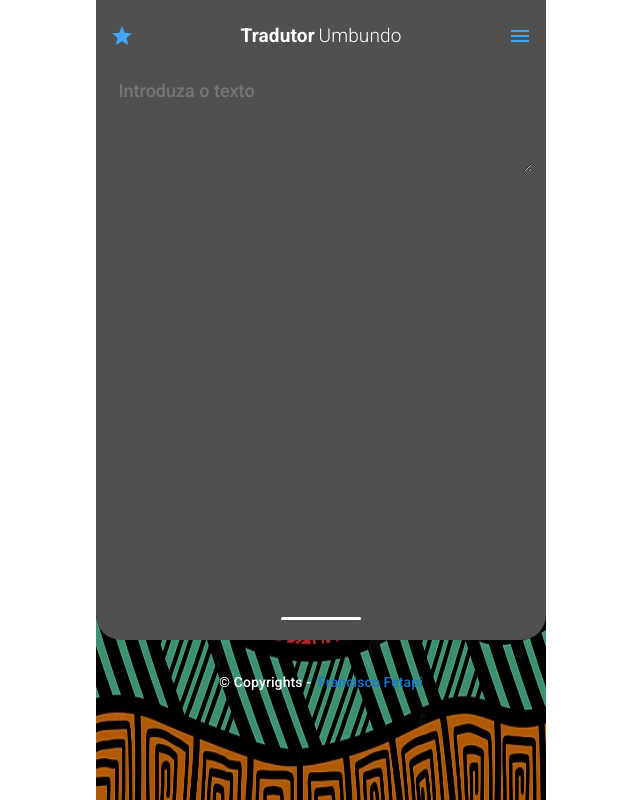
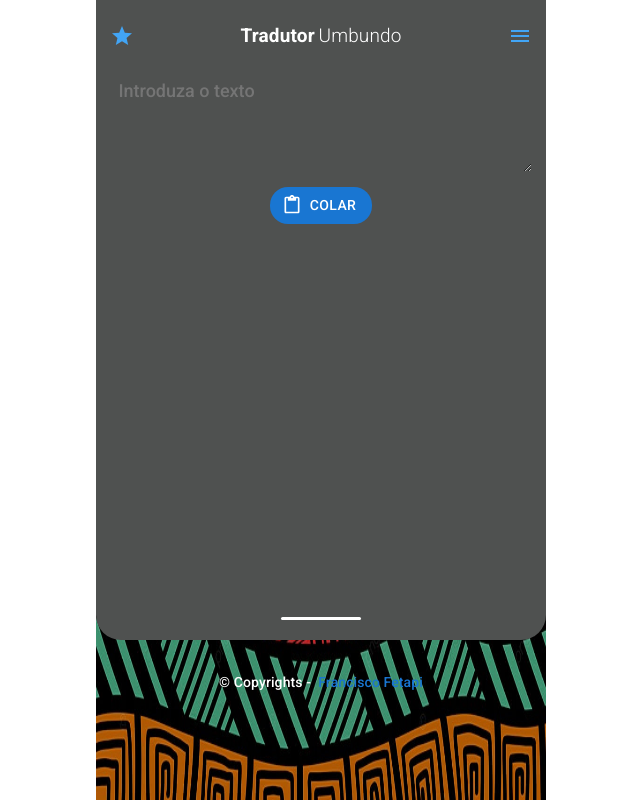
Before and after one commit to Francisco-Fetapi/portuguese-umbundo-dictionary, a React (Vite) app: page / in a window 1280 px wide. Shown: the whole page, without its empty margins (319-959 px from the left). Built offline with nearby package versions, Linux system fonts and the light colour scheme.

Commit message:
Paste Button added

```diff
--- a/src/components/Header.tsx
+++ b/src/components/Header.tsx
@@ -2,6 +2,7 @@ import { Box, IconButton, Stack, useTheme } from "@mui/material";
 import { HeaderContainer, Text } from "../styles/General";
 import { MdStar, MdMenu } from "react-icons/md";
 import InputText from "./InputText";
+import PasteButton from "./PasteButton";
 
 export default function Header() {
   const theme = useTheme();
@@ -35,6 +36,9 @@ export default function Header() {
         <Box mt={2} px={1}>
           <InputText />
         </Box>
+        <Box mt={1} display="flex" justifyContent="center">
+          <PasteButton />
+        </Box>
       </Box>
 
       <div className="ornament">
--- /dev/null
+++ b/src/components/PasteButton.tsx
@@ -0,0 +1,18 @@
+import { Button } from "@mui/material";
+import { MdContentPaste } from "react-icons/md";
+
+export default function PasteButton() {
+  return (
+    <div>
+      <Button
+        startIcon={<MdContentPaste />}
+        color="primary"
+        variant="contained"
+        disableElevation
+        style={{ borderRadius: "18px" }}
+      >
+        Colar
+      </Button>
+    </div>
+  );
+}
```
